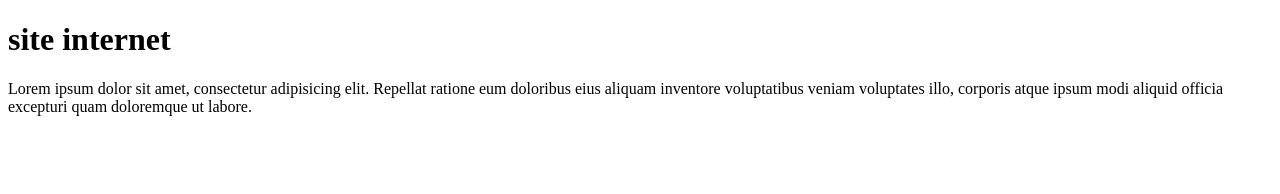
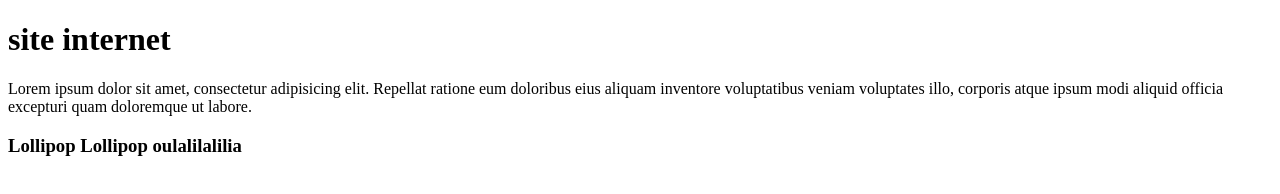
Before and after one commit to NaweleEG/dc2drp1, a plain HTML site: page index.html in a window 1280 px wide. Drawn offline with Linux system fonts and the light colour scheme.

Commit message:
Ajout d'un H3

```diff
--- a/index.html
+++ b/index.html
@@ -2,10 +2,20 @@
 <html>
 <head>
     <meta charset="utf-8">
+
     <title>Mon super site</title>
+
+</head>
+
+
     <body>
         <h1>site internet</h1>
         <p>Lorem ipsum dolor sit amet, consectetur adipisicing elit. Repellat ratione eum doloribus eius aliquam inventore voluptatibus veniam voluptates illo, corporis atque ipsum modi aliquid officia excepturi quam doloremque ut labore.</p>
     </body>
-</head>
+
+<h3>Lollipop Lollipop oulalilalilia </h3>
+
+
+
+
 </html>
```
